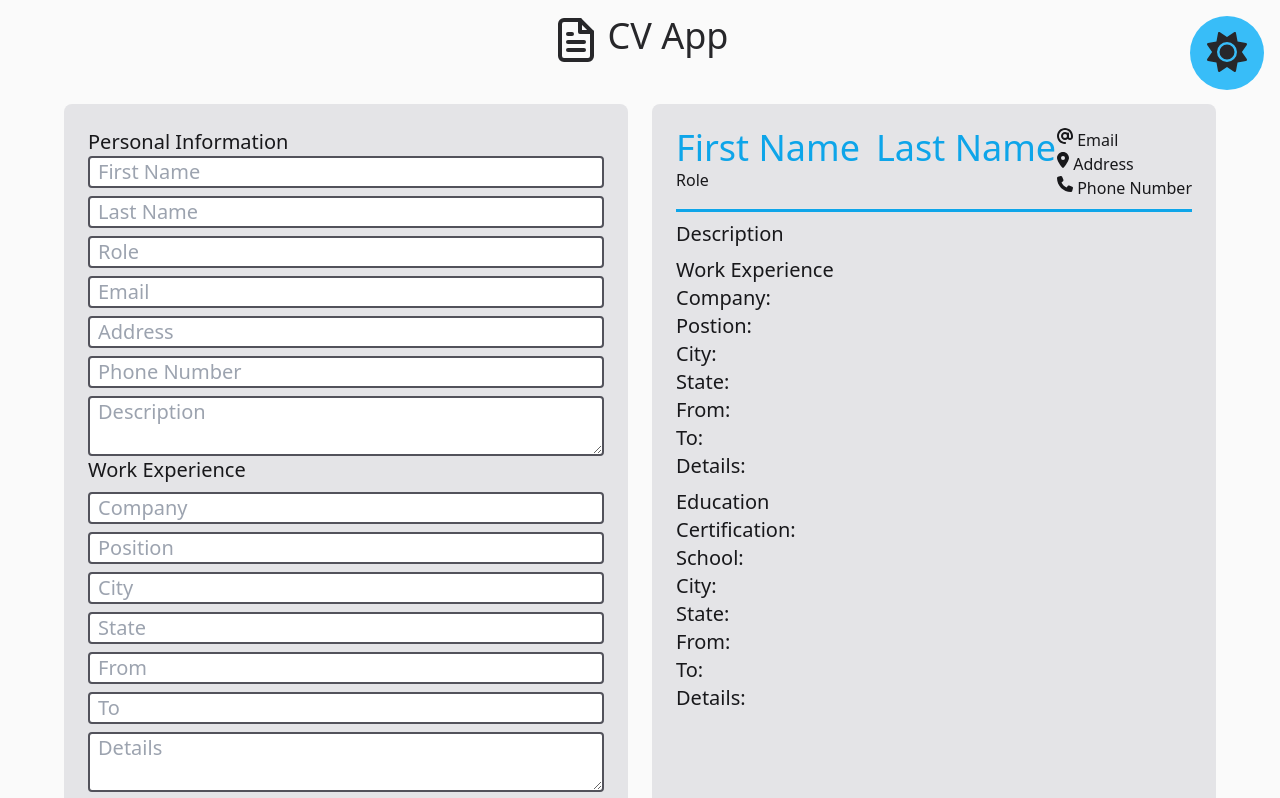
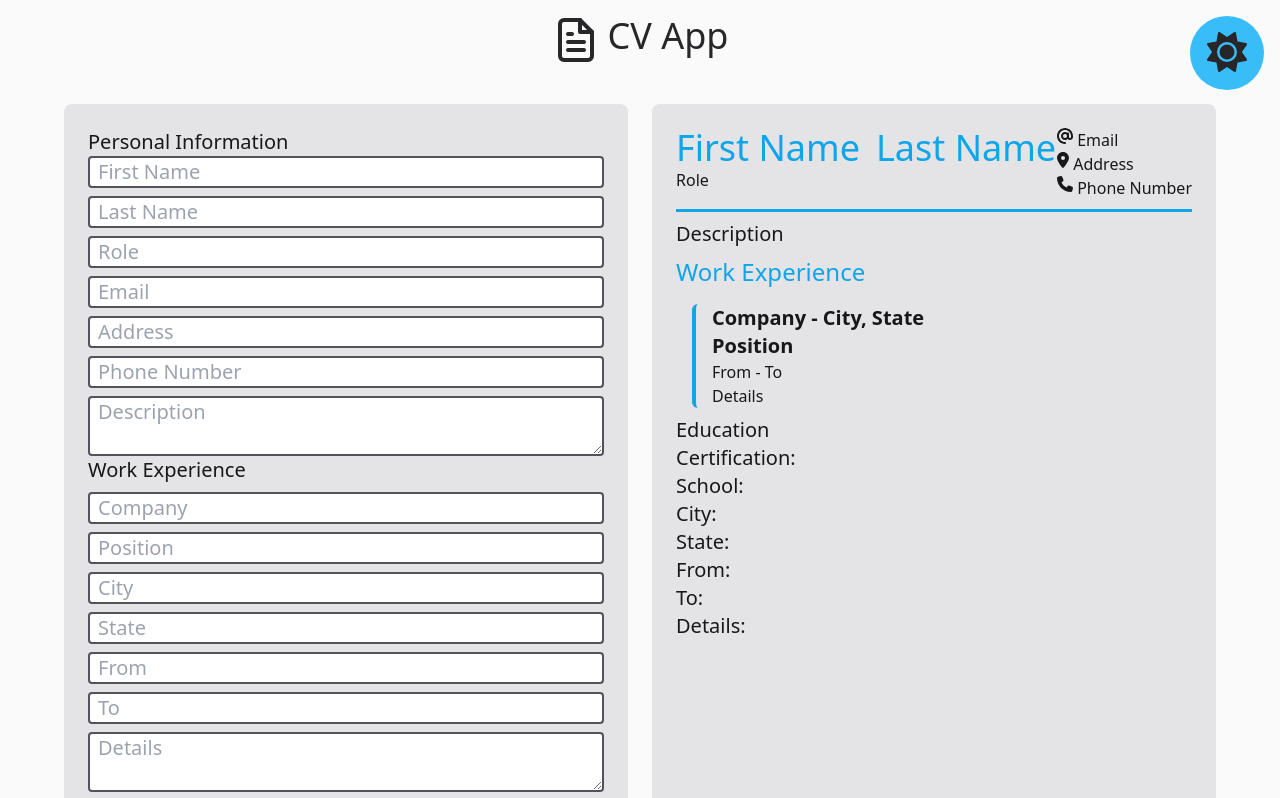
Before and after one commit to Bantchee/cv-project, a React (Create React App) app: page / in a window 1280 px wide. Shown: the top 798 px of the page. Built offline with nearby package versions, Linux system fonts and the light colour scheme; the HTML template or start-up script is replaced by a standard one.

Commit message:
Style preview work experience section

```diff
--- a/src/App.js
+++ b/src/App.js
@@ -28,6 +28,7 @@ class App extends React.Component {
             state: "",
             from: "",
             to: "",
+            details: "",
           },
         ],
       },
@@ -107,6 +108,7 @@ class App extends React.Component {
         state: "",
         from: "",
         to: "",
+        details: "",
       };
       careers.push(career);
       this.setState({
--- a/src/components/previewSections/Experience.js
+++ b/src/components/previewSections/Experience.js
@@ -11,8 +11,14 @@ export const Experience = (props) => {
     };
 
     return (
-        <div>
-            <h1>Work Experience</h1>
+        <div
+            className="flex flex-col gap-4"
+        >
+            <h1
+                className="text-sky-500 dark:text-emerald-500 text-2xl"
+            >
+                Work Experience
+            </h1>
             {
                 props.careers.map((career, index) => {
                     return renderCareer(career, index);
--- a/src/components/utility/preview/Career.js
+++ b/src/components/utility/preview/Career.js
@@ -1,13 +1,29 @@
 export const Career = (props) => {
+    let {company, position, city, state, from, to, details} = props.career;
     return (
-        <div>
-            <p>Company: {props.career.company}</p>
-            <p>Postion: {props.career.position}</p>
-            <p>City: {props.career.city}</p>
-            <p>State: {props.career.state}</p>
-            <p>From: {props.career.from}</p>
-            <p>To: {props.career.to}</p>
-            <p>Details: {props.career.details}</p>
+        <div
+            className="border-l-4 border-sky-500 dark:border-emerald-500 pl-4 ml-4 text-base rounded-md"
+        >
+            <p
+                className="text-xl font-bold"
+            >
+                {
+                    (company.trim() === "" ? "Company" : company) + " - " +
+                    (city.trim() === "" ? "City" : city) + ", " +
+                    (state.trim() === "" ? "State" : state)
+                }
+            </p>
+            <p
+                className="text-xl font-bold"
+            >
+                {position.trim() === "" ? "Position" : position}
+            </p>
+            <p> {
+                    (from.trim() === "" ? "From" : from) + " - " +
+                    (to.trim() === "" ? "To" : to)
+                }
+            </p>
+            <p>{details.trim() === "" ? "Details" : details}</p>
         </div>
     )
 }
```
